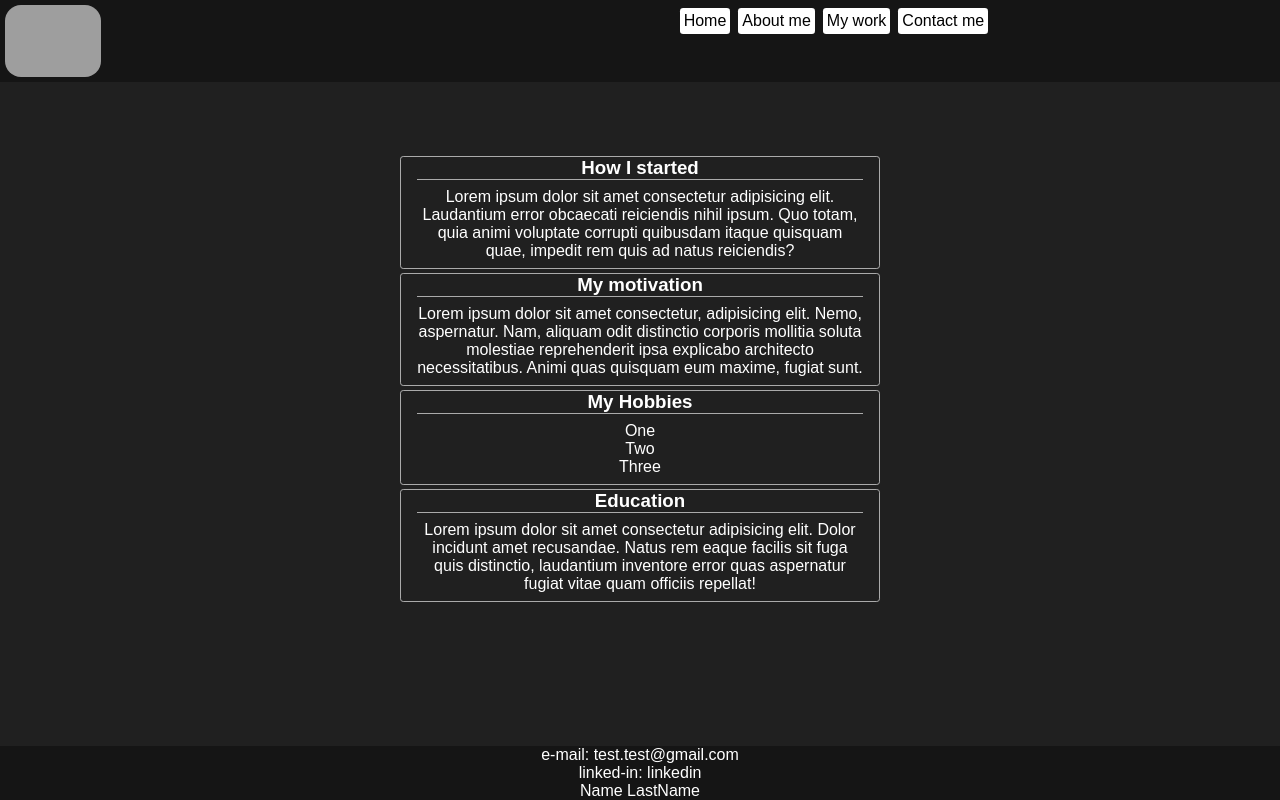
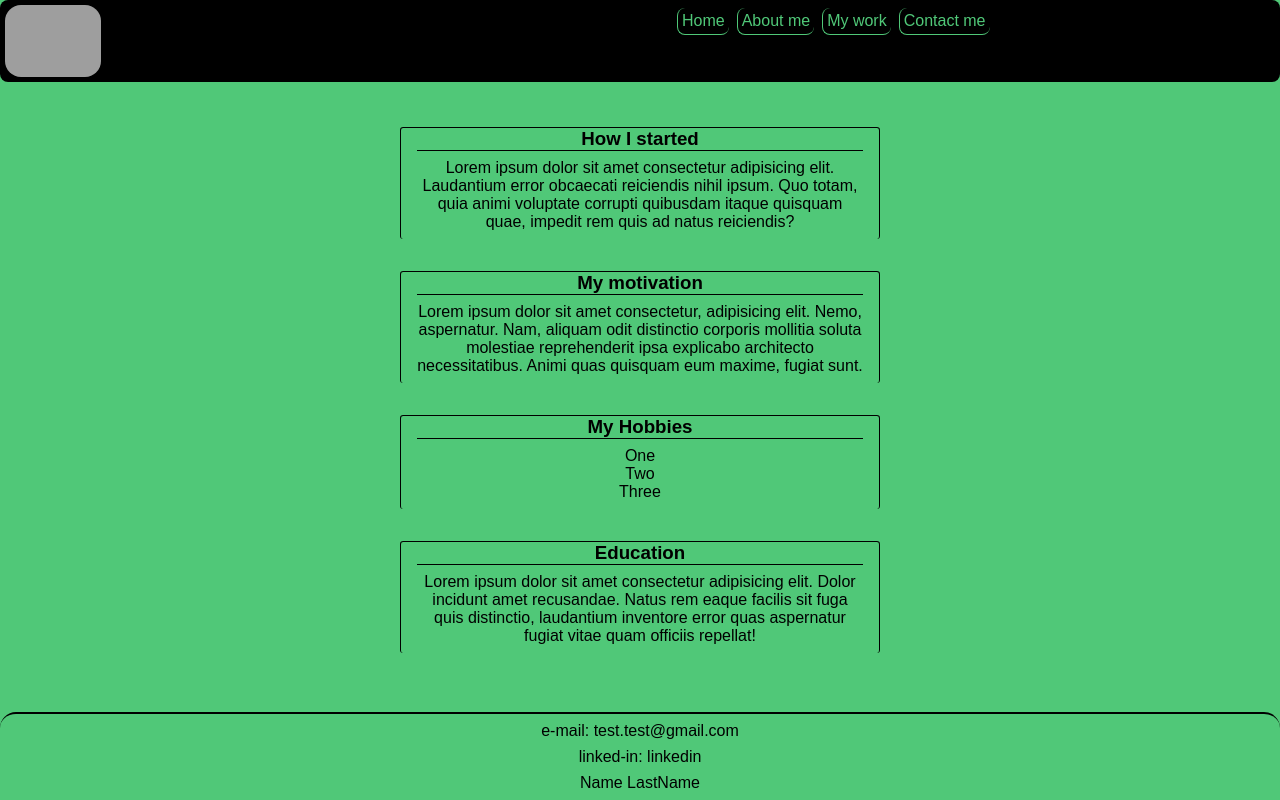
Before and after one commit to myportfolio146/myportfolio146.github.io, a plain HTML site: page index.html in a window 1280 px wide. Drawn offline with Linux system fonts and the light colour scheme; grey boxes are pictures that could not be loaded.

Commit message:
changed styles

```diff
--- a/css/style.css
+++ b/css/style.css
@@ -6,8 +6,8 @@
 }
 
 body {
-  color: white;
-  background-color: #202020;
+  color: black;
+  background-color: #50c878;
   min-height: 100vh;
   min-width: 100vw;
   display: flex;
@@ -26,10 +26,11 @@ body>header>nav>ul>li:not(:last-child) {
 body>header>nav>ul>li>a {
   display: block;
   margin-top: 0.5rem;
-  background-color: white;
-  color: black;
+  border-bottom: 1px solid #50c878;
+  border-left: 1px solid #50c878;
+  color: #50c878;
   padding: 0.25rem;
-  border-radius: 0.2rem;
+  border-radius: 0.5rem;
 }
 
 @media screen and (max-width: 500px) {
@@ -39,7 +40,8 @@ body>header>nav>ul>li>a {
 }
 
 header {
-  background-color: #151515;
+  border-radius: 0.5rem;
+  background-color: black;
   padding-bottom: 0.3rem;
 }
 
@@ -48,9 +50,14 @@ main {
 }
 
 footer {
+  border-top: 2px solid black;
+  border-radius: 1rem;
   text-align: center;
-  background-color: #151515;
   margin-top: auto;
+}
+
+footer>p {
+  margin: 0.5rem 0;
 }
 
 ul {
@@ -58,7 +65,6 @@ ul {
 }
 
 a {
-  color: white;
   text-decoration: none;
 }
 
@@ -86,14 +92,16 @@ header {
 section {
   text-align: center;
   border-radius: 0.2rem;
-  border: 1px solid #aaaaaa;
+  border-left: 1px solid black;
+  border-right: 1px solid black;
+  border-top: 1px solid black;
   max-width: 30rem;
   padding: 0 1rem 0.5rem 1rem;
-  margin: 0.25rem auto;
+  margin: 2rem auto;
 }
 
 h1 {
   text-align: center;
-  border-bottom: 1px solid #aaaaaa;
+  border-bottom: 1px solid black;
   margin-bottom: 0.5rem;
 }
--- a/css/toggle-menu.css
+++ b/css/toggle-menu.css
@@ -14,8 +14,8 @@
 
 .toggle {
   border: none;
-  background-color: white;
-  border-radius: 0.2rem;
+  background-color: #50c878;
+  border-radius: 0.5rem;
   display: block;
   width: 80%;
   margin: 0.25rem auto;
@@ -23,7 +23,7 @@
 }
 
 .toggle:active {
-  border: 1px solid yellow;
+  border: 2px solid white;
 }
 
 
@@ -33,12 +33,14 @@
 }
 
 .phone>li>a {
-  background-color: #202020;
-  border-radius: 0.2rem;
+  color: #50c878;
+  border-right: 2px solid #50c878;
+  border-bottom: 2px solid #50c878;
+  border-radius: 5rem;
   width: 100%;
   display: block;
   padding: 0.4rem;
-  margin-bottom: 0.2rem;
+  margin-top: 1rem;
 }
 
 .active {
```
